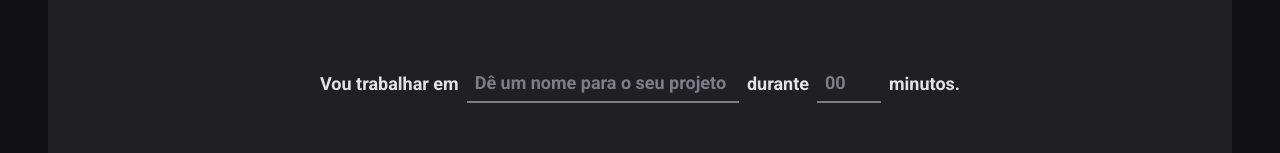
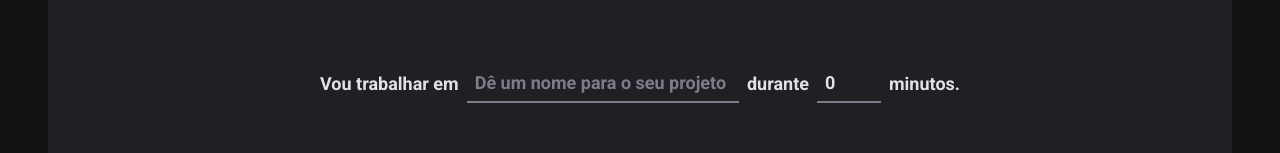
Before and after one commit to biluadev/pomodoroTimer, a React (Vite) app: page / in a window 1280 px wide. Shown: the part 161-314 px from the top of the page. Built offline with nearby package versions, Linux system fonts and the light colour scheme.

Commit message:
criado o reset do form

```diff
--- a/package.json
+++ b/package.json
@@ -10,12 +10,14 @@
     "preview": "vite preview"
   },
   "dependencies": {
+    "@hookform/resolvers": "^3.3.4",
     "phosphor-react": "^1.4.1",
     "react": "^18.2.0",
     "react-dom": "^18.2.0",
     "react-hook-form": "^7.50.1",
     "react-router-dom": "^6.22.0",
-    "styled-components": "^6.1.8"
+    "styled-components": "^6.1.8",
+    "zod": "^3.22.4"
   },
   "devDependencies": {
     "@rocketseat/eslint-config": "^2.1.0",
--- a/src/pages/Home/index.tsx
+++ b/src/pages/Home/index.tsx
@@ -2,11 +2,35 @@
 import { ContdownContainer, StartCountdownButton, MinutesAmountInput, TaskInput, FormContainer, HomeContainer, Separator } from "./styles";
 import { useForm } from "react-hook-form";
 
+import { zodResolver } from "@hookform/resolvers/zod";
+import * as zod from "zod";
+
+const newCycleFormValidationSchema = zod.object({
+    task: zod.string().min(1, 'Informe a tarefa'),
+    minutesAmount: zod.number()
+    .min(5, 'O ciclo precisa ser de no mínimo 5min')
+    .max(60, 'O ciclo precisa ser de no máximo 60min ')
+})
+
+// interface NewCycleFormData {
+//     task: string
+//     minutesAmount: number
+// }
+
+type NewCycleFormData = zod.infer<typeof newCycleFormValidationSchema>
+
 export function Home() {
-    const { register, handleSubmit, watch } = useForm()
+    const { register, handleSubmit, watch, reset} = useForm<NewCycleFormData>({
+        resolver: zodResolver(newCycleFormValidationSchema),
+        defaultValues: {
+            task: '',
+            minutesAmount: 0,
+        }
+    })
 
-    function handleCreateNewCycle(event) {
-
+    function handleCreateNewCycle(data: NewCycleFormData) {
+        console.log(data)
+        reset()
     }
 
     const task = watch('task')
@@ -38,7 +62,7 @@
                         placeholder="00"
                         step={5}
                         min={5}
-                        max={60}
+                        // max={60}
                         {...register('minutesAmount', { valueAsNumber: true })}
                     />
 
```
Also changed, not shown: 1 other file (tests, documents, lock files or other folders).
